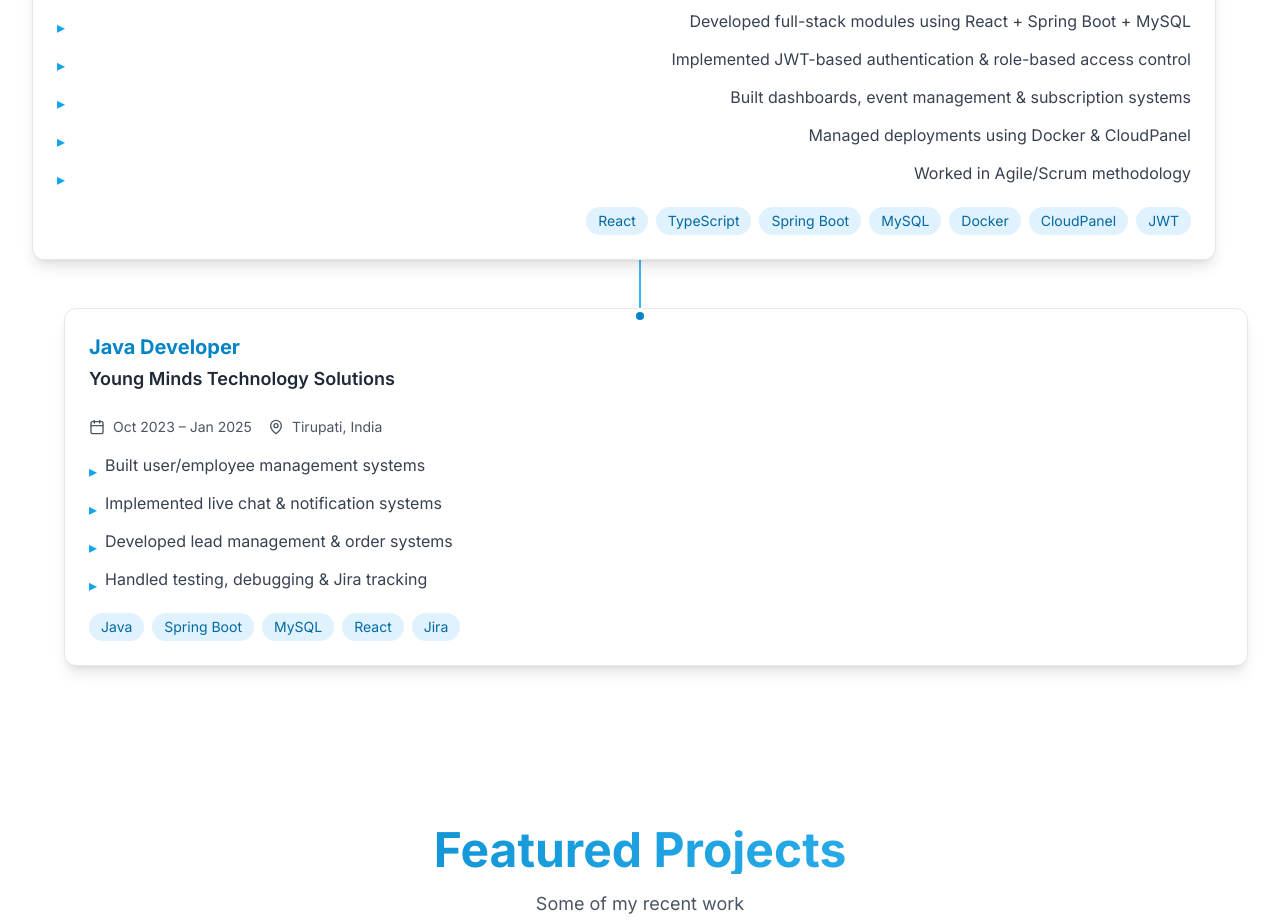
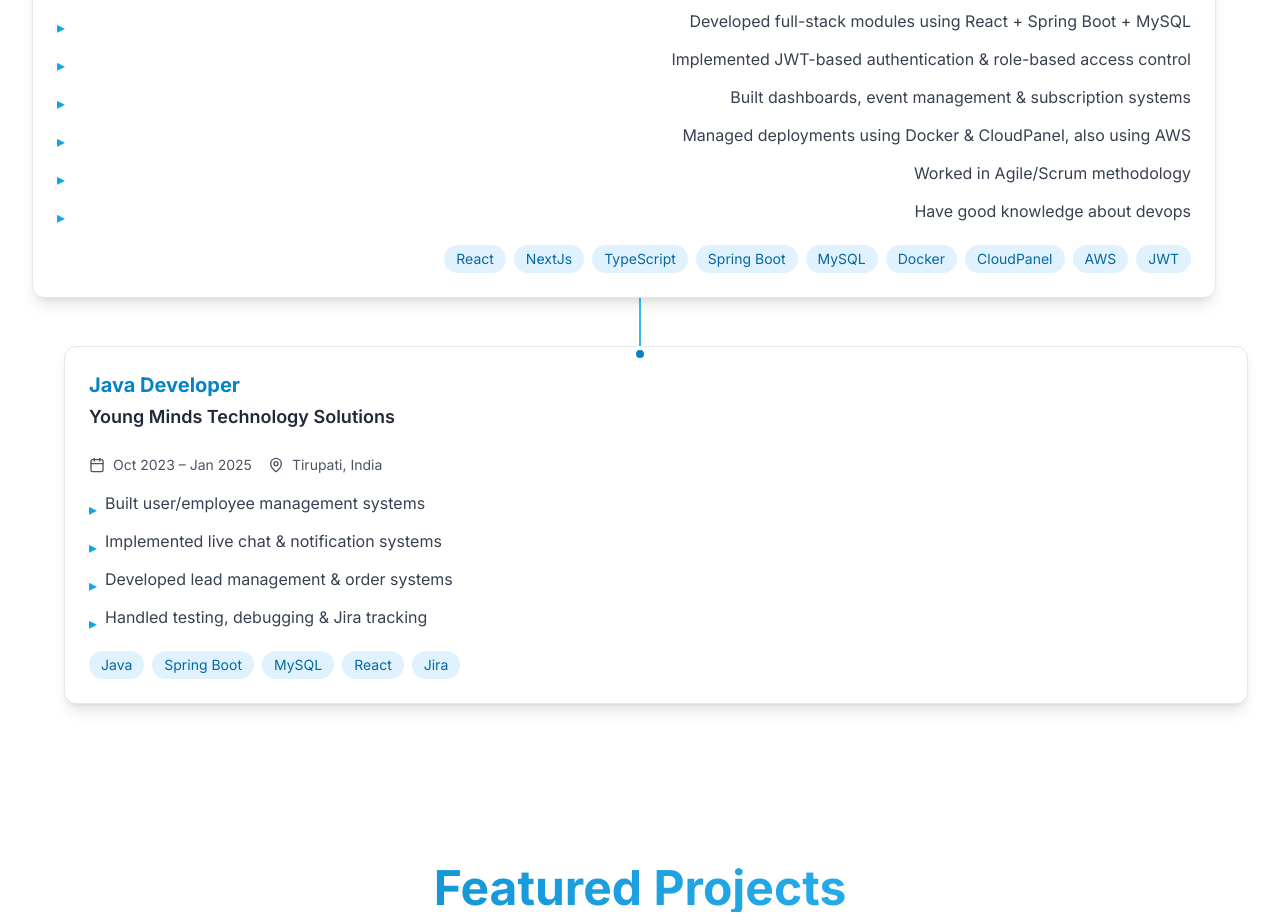
Before and after one commit to lalitgadwar/portfolio, a React (Vite) app: page / in a window 1280 px wide. Shown: the part 3400-4320 px from the top of the page. Built offline with nearby package versions, Linux system fonts and the light colour scheme.

Commit message:
Enhance experience details with AWS and DevOps
Updated experience descriptions and technologies list to include AWS and DevOps knowledge.

```diff
--- a/src/data/experience.ts
+++ b/src/data/experience.ts
@@ -17,10 +17,11 @@ export const experiences: Experience[] = [
       "Developed full-stack modules using React + Spring Boot + MySQL",
       "Implemented JWT-based authentication & role-based access control",
       "Built dashboards, event management & subscription systems",
-      "Managed deployments using Docker & CloudPanel",
-      "Worked in Agile/Scrum methodology"
+      "Managed deployments using Docker & CloudPanel, also using AWS",
+      "Worked in Agile/Scrum methodology",
+      "Have good knowledge about devops"
     ],
-    technologies: ["React", "TypeScript", "Spring Boot", "MySQL", "Docker", "CloudPanel", "JWT"]
+    technologies: ["React", "NextJs", "TypeScript", "Spring Boot", "MySQL", "Docker", "CloudPanel", "AWS", "JWT"]
   },
   {
     company: "Young Minds Technology Solutions",
```
